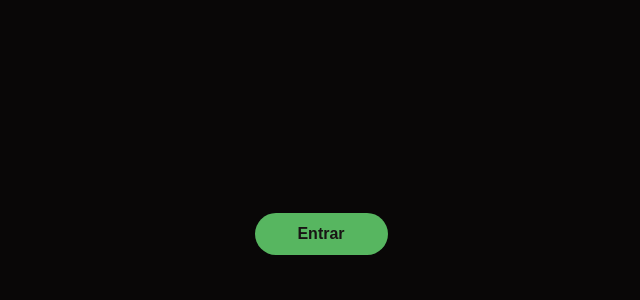
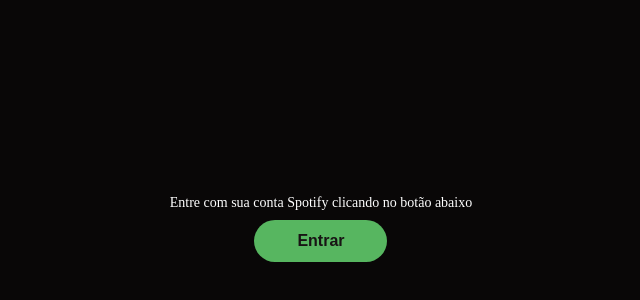
Before and after one commit to annyconfessor/spotlu-project, a React (Vite) app: page / in a window 1280 px wide. Shown: the part 166-466 px from the top of the page, without its empty margins (319-959 px from the left). Built offline with nearby package versions, Linux system fonts and the light colour scheme.

Commit message:
refactor: general improvements

```diff
--- a/src/App.tsx
+++ b/src/App.tsx
@@ -1,18 +1,18 @@
 import { Box } from "./components"
 import Button from "./components/Button"
-// import Text from "./components/text"
+import Text from "./components/text"
 import { GlobalStyles } from "./GlobalStyles"
 
 const App = () =>{
 
   return (
-    <>
+    <Box>
       <GlobalStyles/>
-      <Box>
-        {/* <Text variant="paragraph">Entre com sua conta Spotify clicando no botão abaixo</Text> */}
+      <Box display="flex" flexDirection="column" alignItems="center">
+        <Text variant="paragraph">Entre com sua conta Spotify clicando no botão abaixo</Text>
         <Button width={133}>Entrar</Button>
       </Box>
-    </>
+    </Box>
   )
 }
 
--- a/src/components/Box/index.tsx
+++ b/src/components/Box/index.tsx
@@ -2,28 +2,12 @@
 
 import { BoxProps } from './types';
 
-import {
-  space,
-  layout,
-  flexbox,
-  grid,
-  border,
-  position,
-  textAlign,
-  color,
-  borderColor,
-  borderRadius,
-} from 'styled-system';
+import { space, layout, flexbox, grid, position } from 'styled-system';
 
 export const BoxComponent = styled.div<BoxProps>`
   ${space}
   ${layout}
   ${flexbox}
   ${grid}
-  ${border}
-  ${borderRadius}
   ${position}
-  ${textAlign}
-  ${borderColor}
-  ${color}
 `;
--- a/src/components/Button/index.tsx
+++ b/src/components/Button/index.tsx
@@ -1,7 +1,7 @@
 import { StyledButton } from './styles'
 
 type ButtonProps = {
-  children: React.ReactNode // pode ser text e/ou img
+  children: React.ReactNode
   width: number
 }
 
--- a/src/components/Button/styles.tsx
+++ b/src/components/Button/styles.tsx
@@ -17,4 +17,5 @@
   border: none;
   border-radius: 24px;
   cursor: pointer;
+  margin: 10px;
 `
--- a/src/components/image/index.tsx
+++ b/src/components/image/index.tsx
@@ -1,16 +1,11 @@
-import { images } from "@/assets"
-import { StyledImage } from "./styles"
+import { Figure, StyledImage } from "./styles"
 
-type ImageProps = {
-  alt: string
-  name: typeof images
-  width: number
-}
+import { ImageProps } from "./types"
 
-export const ImageComponent = ({ alt, name }: ImageProps) => {
+export const ImageComponent = ({ alt, name, width, height }: ImageProps) => {
   return(
-    <StyledImage alt={alt} src={`images[${name}]`}>
-      <figure></figure>
-    </StyledImage>
+    <Figure width={width} height={height}>
+      <StyledImage alt={alt} src={`images[${name}]`}></StyledImage>
+    </Figure>
   )
 }
--- a/src/components/image/styles.tsx
+++ b/src/components/image/styles.tsx
@@ -1,12 +1,21 @@
-import styled from "styled-components";
+import styled, { css } from 'styled-components'
 
-export const StyledImage = styled.img`
-width: ${(width) => `${width}rem`}
-height: ${(height) => `${height}rem`}
+export const Figure = styled.div<{ width?: number, height?: number }>`
+  display: flex;
+  align-items: center;
+  margin: 0;
 
-.figure {
+  ${({ width, height }) => css`
+    width: ${width}px;
+    height: ${height}px;
+  `}
+`
+
+export const StyledImage = styled.img<{ borderRadius?: number }>`
   width: 100%;
   height: 100%;
-  object-fit: cover
-}
+  object-fit: contain;
+  ${({ borderRadius }) => css`
+    border-radius: ${borderRadius ? `${borderRadius}px` : `${0}px`};
+  `}
 `
--- /dev/null
+++ b/src/components/image/types.ts
@@ -0,0 +1,9 @@
+
+import { images } from "@/assets"
+
+export type ImageProps = {
+  alt: string
+  name: typeof images
+  width: number
+  height: number
+}
--- a/src/components/text.tsx
+++ b/src/components/text.tsx
@@ -12,13 +12,11 @@
             color: '##FFFFFF',
             // Grey/tom-color-grey-000
             // color: theme.colors.support.white,
-            lineHeight: 32
           },
           heading: {
             fontSize: 24,
             fontWeight: 700,
             color: '#FFFFFF',
-            lineHeight: 20,
           },
           subheading: {
             fontSize: 19 ,
@@ -34,17 +32,14 @@
             fontWeight: 400,
             color: '#D3DADD',
             // Grey/tom-color-grey-300
-            lineHeight: 18,
             bold: {
               fontWeight: 700,
               color: '#FFFFFF',
-              lineHeight: 20
             },
           },
           paragraph: {
             fontSize: 14,
             fontWeight: 400,
-            lineHeight: 20,
             color: '#FFFFFF',
             bold: {
               fontWeight: 500
```
Also changed, not shown: src/components/Box/types.ts (+1 -11 lines).
